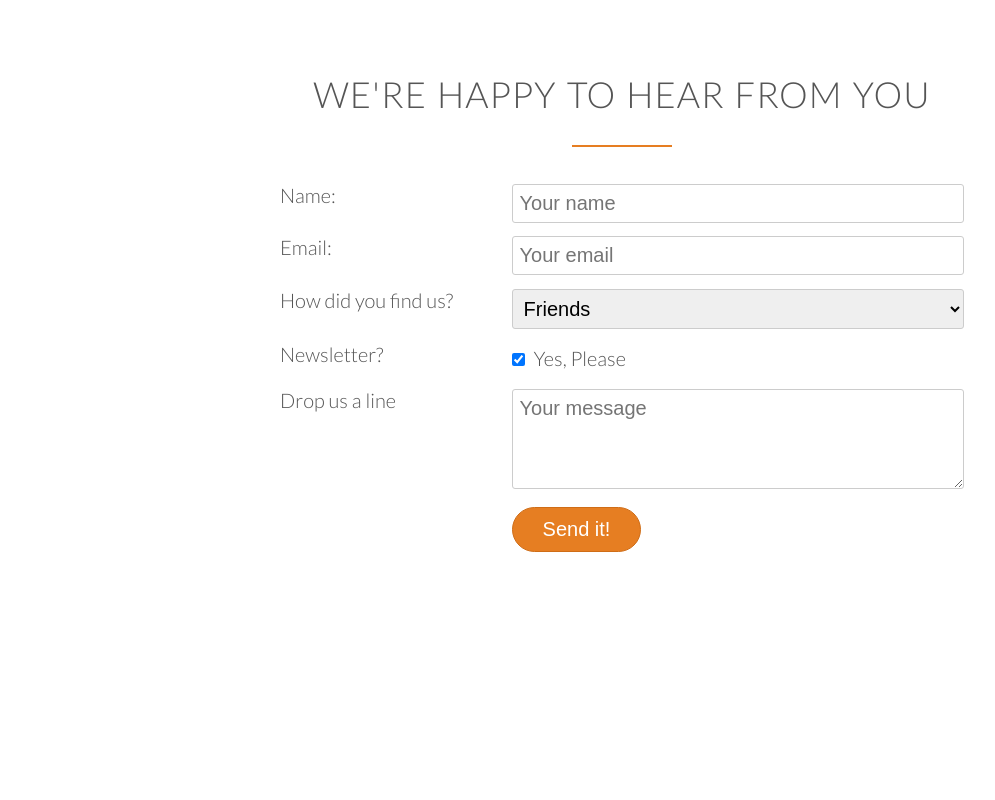
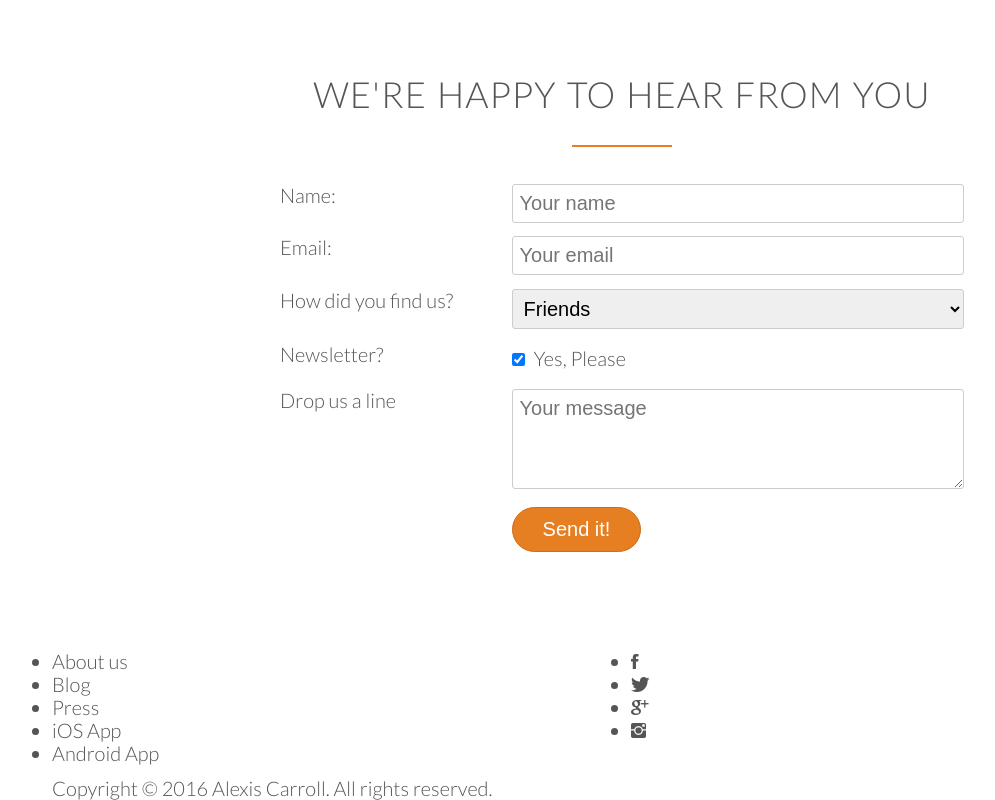
Before and after one commit to lexac1/design-practice, a plain HTML site: page index.html in a window 1280 px wide. Shown: the part 4627-5427 px from the top of the page, without its empty margins (18-1013 px from the left). Before the commit the page ends 5266 px from the top, so only its background shows below. Drawn offline with Linux system fonts and the light colour scheme; files whose address does not match are found by name.

Commit message:
Adds footer outline and content links

```diff
--- a/index.html
+++ b/index.html
@@ -374,6 +374,33 @@
 		</div>
 	</section>
 
+	<footer>
+		<div class="row">
+			<div class="col span-1-of-2">
+				<ul class="footer-nav">
+					<li><a href"#">About us</a></li>
+					<li><a href"#">Blog</a></li>
+					<li><a href"#">Press</a></li>
+					<li><a href"#">iOS App</a></li>
+					<li><a href"#">Android App</a></li>
+				</ul>
+			</div>
+			<div class="col span-1-of-2">
+				<ul class="social-links">
+					<li><a href"#"><i class="ion-social-facebook"></i></a></li>
+					<li><a href"#"><i class="ion-social-twitter"></i></a></li>
+					<li><a href"#"><i class="ion-social-googleplus"></i></a></li>
+					<li><a href"#"><i class="ion-social-instagram"></i></a></li>
+				</ul>
+			</div>
+		</div>
+		<div class="row">
+			<p>
+				Copyright &copy; 2016 Alexis Carroll. All rights reserved.
+			</p>
+		</div>
+
+	</footer>
 
 </body>
 
```
Also changed, not shown: 1 other file.
